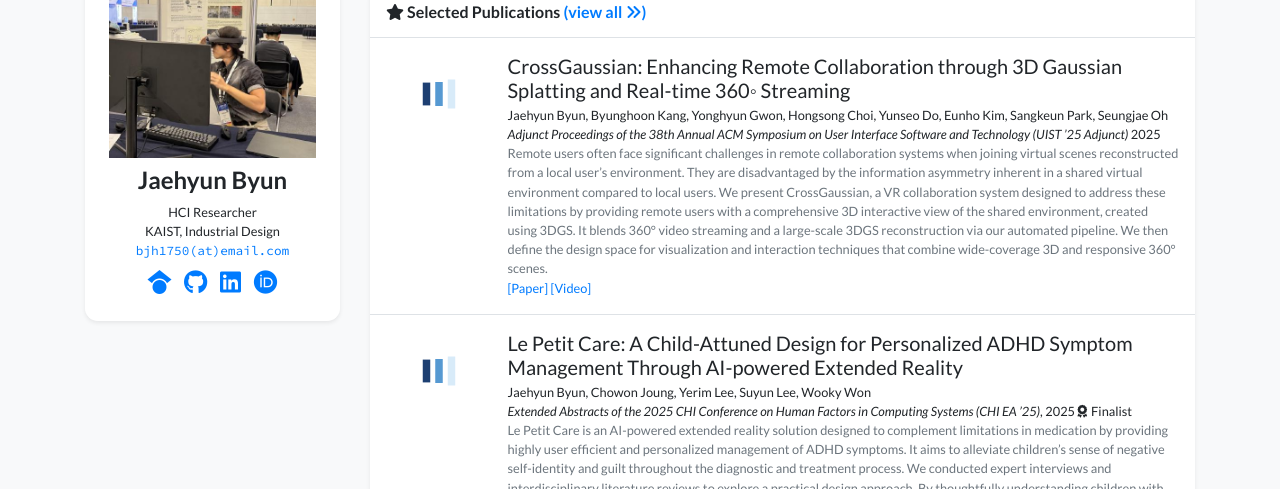
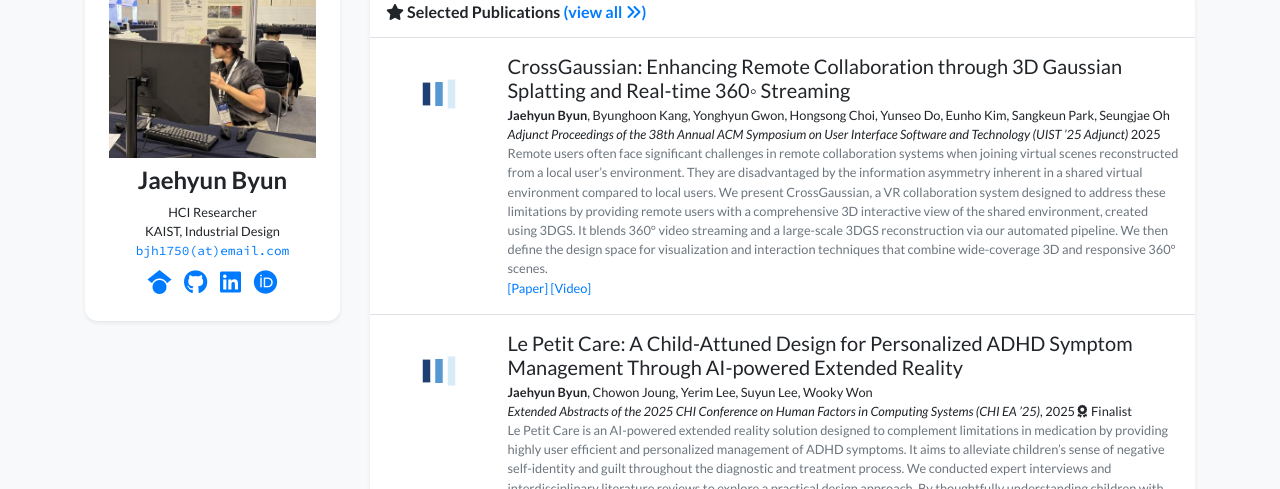
Before and after one commit to Jaehyun-Byun/Jaehyun-Byun.github.io, a Jekyll site: the page built from index.html, in a window 1280 px wide and 900 px high, scrolled down 798 px. Shown: the part 153-642 px from the top of the window. Built offline with Jekyll 4.4.1, drawn with Linux system fonts in a browser that asks for light colours; nearby versions of some CDN libraries; a style sheet for code colours, icons or effects is not loaded; part of the change alters nothing that is shown.

```diff
--- a/_includes/widgets/author_list.html
+++ b/_includes/widgets/author_list.html
@@ -31,7 +31,7 @@
         {%- assign name = key -%}
     {%- endif -%}
 
-    {%- if info['bold'] == true -%}
+    {%- if info['bold'] == true or name == "Jaehyun Byun" or name == "Jaehyun BYun" -%}
         {%- assign display_name = name | append: mark | prepend: "<strong>" | append: "</strong>" -%}
     {%- else -%}
         {%- assign display_name = name | append: mark -%}
```
